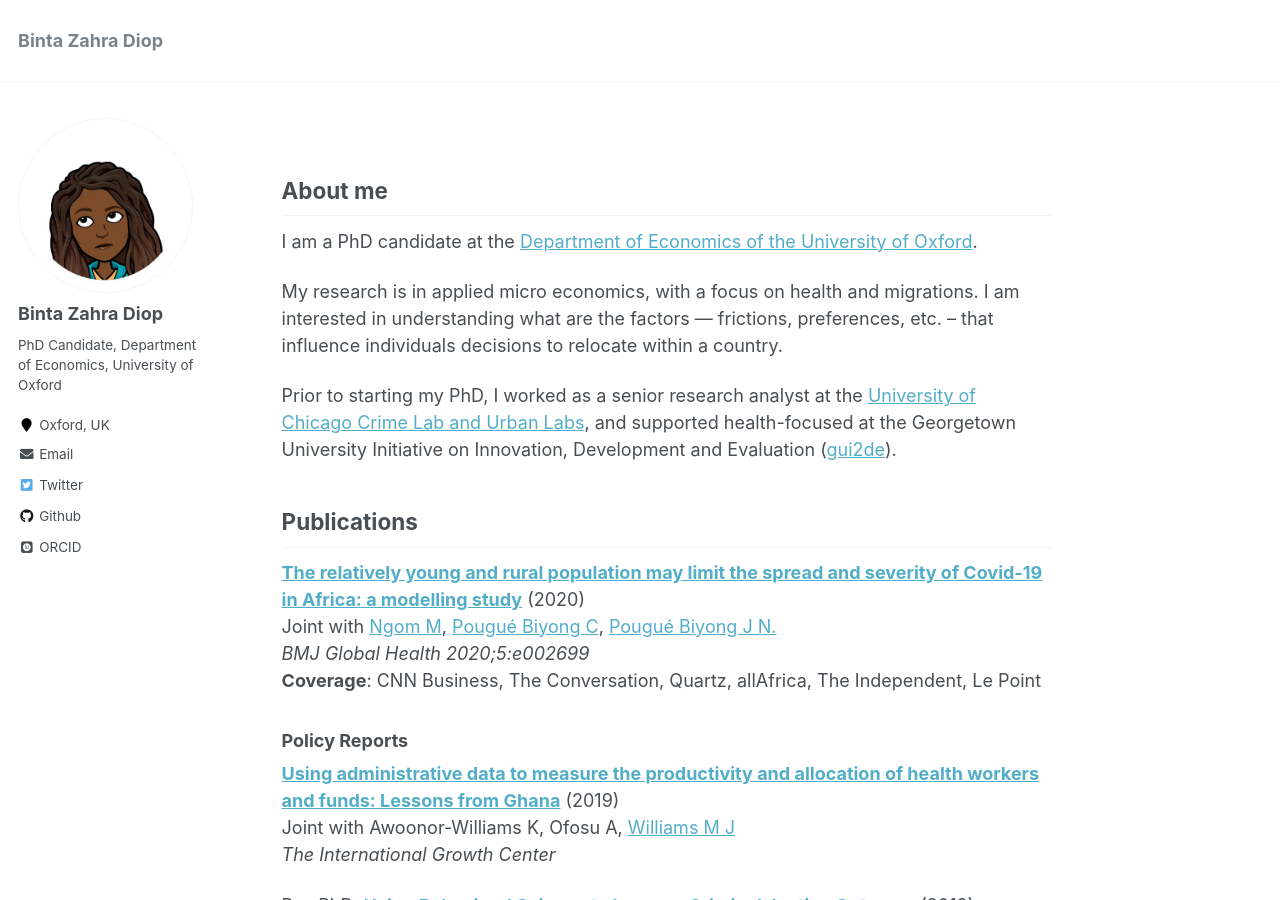
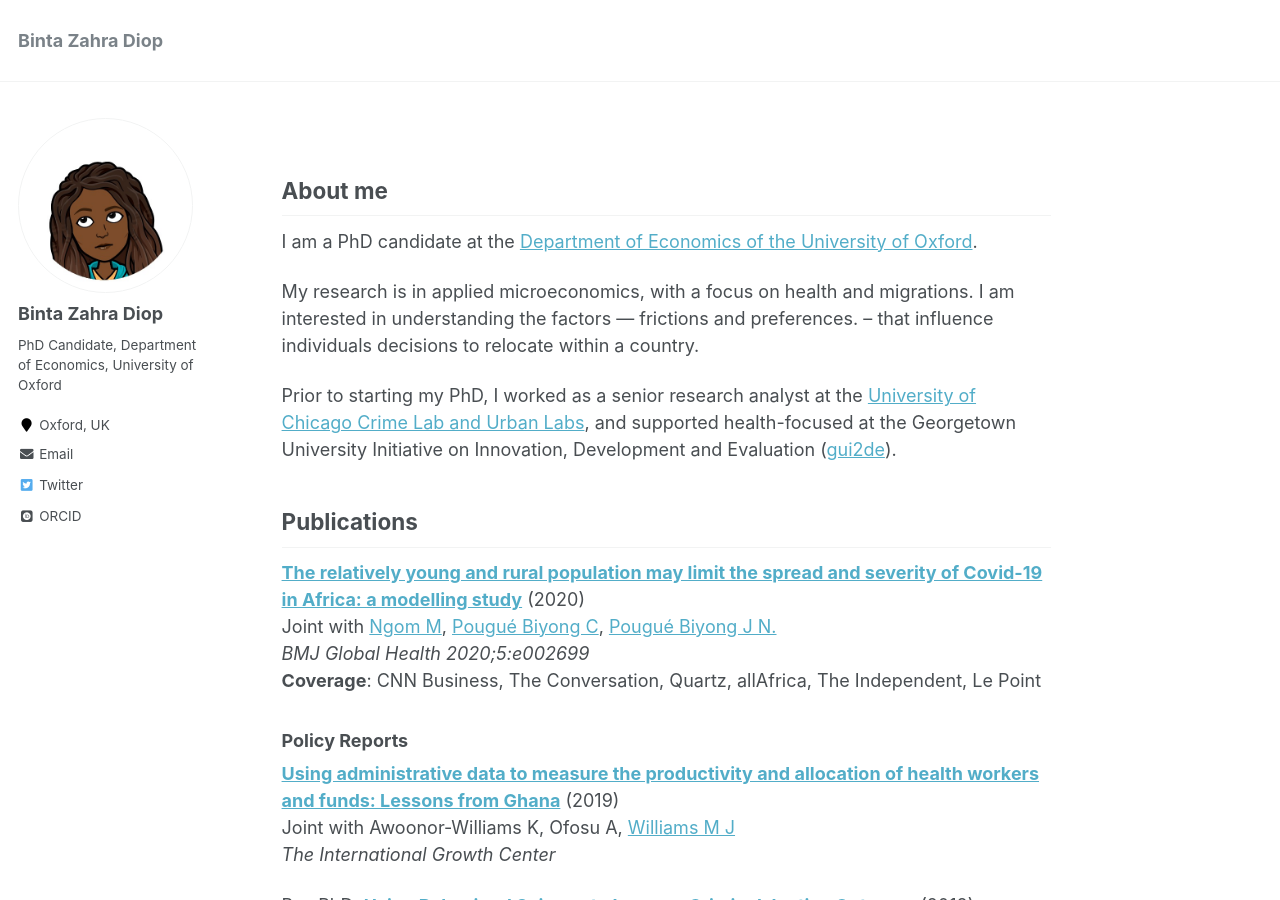
Before and after one commit to bzdiop/bzdiop.github.io, a Jekyll site: the page built from _pages/about.md, in a window 1280 px wide and 900 px high. Built offline with Jekyll 4.4.1, drawn with Linux system fonts in a browser that asks for light colours; some web fonts are replaced.

Commit message:
slim down

```diff
--- a/_config.yml
+++ b/_config.yml
@@ -96,7 +96,7 @@ author:
   flickr           :
   facebook         :
   foursquare       :
-  github           : "bzdiop"
+  github           : #"bzdiop"
   google_plus      :
   keybase          :
   instagram        :
--- a/_pages/about.md
+++ b/_pages/about.md
@@ -12,7 +12,7 @@ redirect_from:
 
 I am a PhD candidate at the [Department of Economics of the University of Oxford](https://www.economics.ox.ac.uk/#/).
 
-My research is in applied micro economics, with a focus on health and migrations. I am interested in understanding what are the factors --- frictions, preferences, etc. -- that influence individuals decisions to relocate within a country.
+My research is in applied microeconomics, with a focus on health and migrations. I am interested in understanding the factors --- frictions and preferences. -- that influence individuals decisions to relocate within a country.
 
 Prior to starting my PhD, I worked as a senior research analyst at the [University of Chicago Crime Lab and Urban Labs](https://urbanlabs.uchicago.edu/labs/crime), and supported health-focused at the Georgetown University Initiative on Innovation, Development and Evaluation ([gui2de](https://gui2de.georgetown.edu/#)).
 
```
